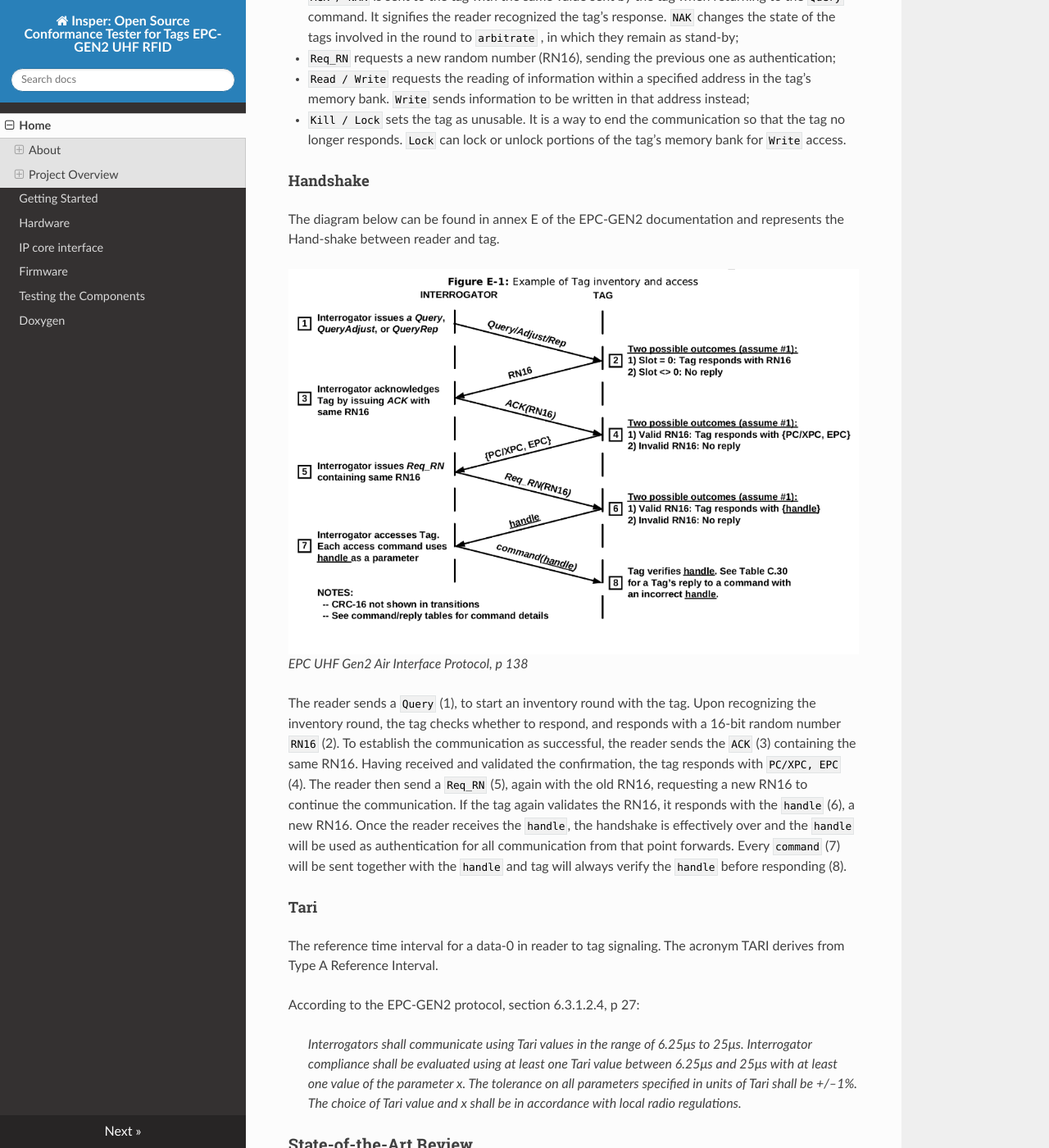
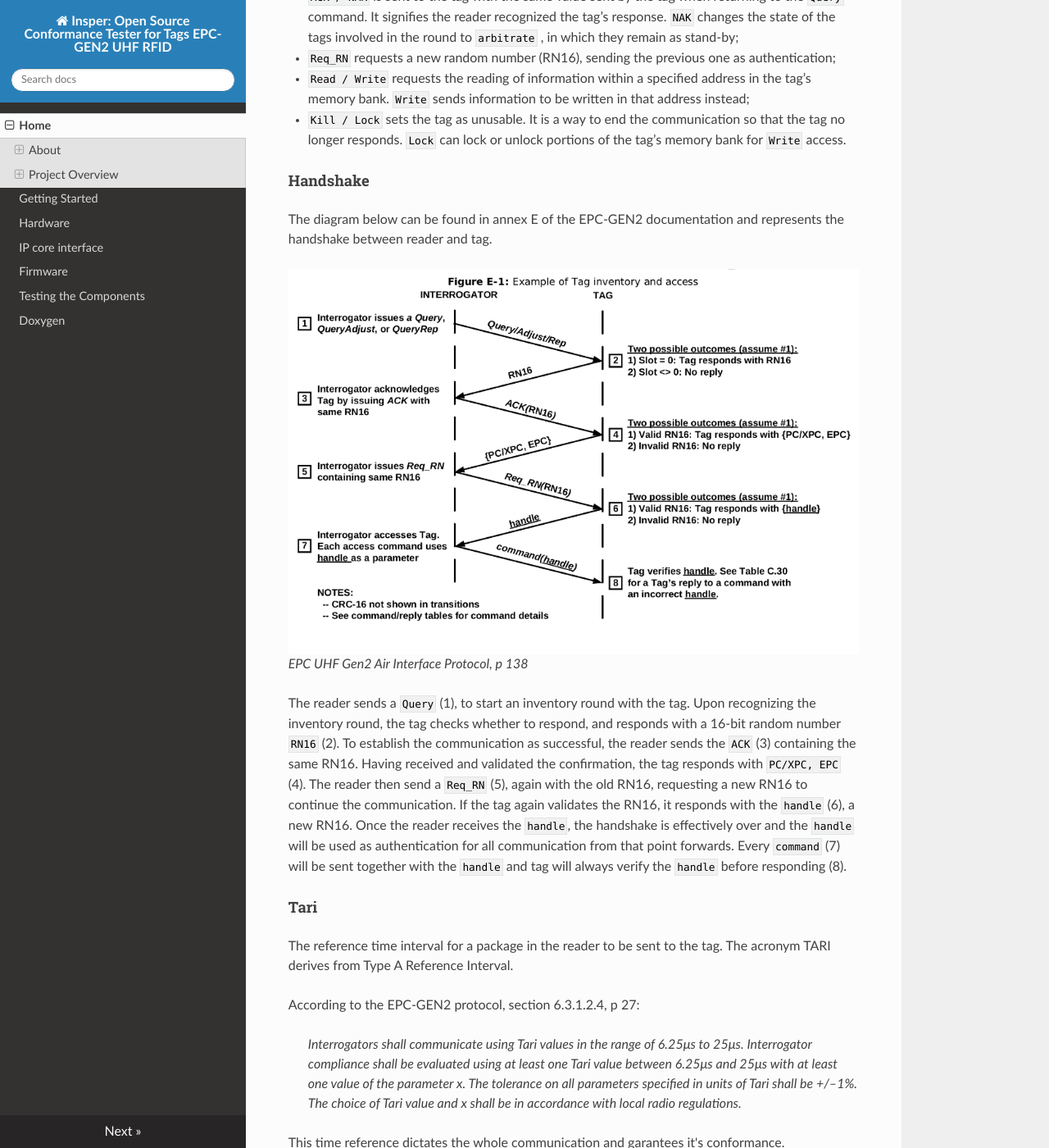
Before and after one commit to pfeinsper/21b-indago-rfid-conformance-tester, an MkDocs documentation site: the page built from docs-src/index.md, in a window 1280 px wide and 1400 px high, scrolled down 3178 px. Shown: the whole window at 82% size. Built offline with MkDocs 1.6.1, drawn with Linux system fonts in a browser that asks for light colours; nearby versions of some CDN libraries; some of the changed text lies outside the part shown.

Commit message:
small ing errors

```diff
--- a/docs-src/index.md
+++ b/docs-src/index.md
@@ -83,7 +83,7 @@ Custom commands may be enabled in conformance with the protocol but are not spec
 
 #### Handshake
 
-The diagram below can be found in annex E of the EPC-GEN2 documentation and represents the Hand-shake between reader and tag.
+The diagram below can be found in annex E of the EPC-GEN2 documentation and represents the handshake between reader and tag.
 
 ![Handshake diagram](./index/handshake.png)
 *EPC UHF Gen2 Air Interface Protocol, p 138*
@@ -92,11 +92,13 @@ The reader sends a `Query` (1), to start an inventory round with the tag. Upon r
 
 #### Tari
 
-The reference time interval for a data-0 in reader to tag signaling. The acronym TARI derives from Type A Reference Interval.
+The reference time interval for a package in the reader to be sent to the tag. The acronym TARI derives from Type A Reference Interval.
 
 According to the EPC-GEN2 protocol, section 6.3.1.2.4, p 27:
 
 > *Interrogators shall communicate using Tari values in the range of 6.25μs to 25μs. Interrogator compliance shall be evaluated using at least one Tari value between 6.25μs and 25μs with at least one value of the parameter x. The tolerance on all parameters specified in units of Tari shall be +/–1%. The choice of Tari value and x shall be in accordance with local radio regulations.*
+
+This time reference dictates the whole communication and garantees it's conformance.
 
 ### State-of-the-Art Review
 
```
Also changed, not shown: other parts of docs-src/index.md (+1 -1 lines).
